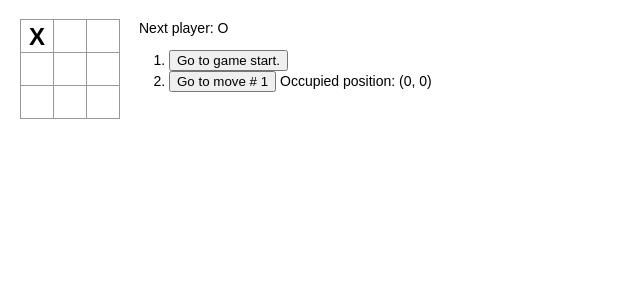
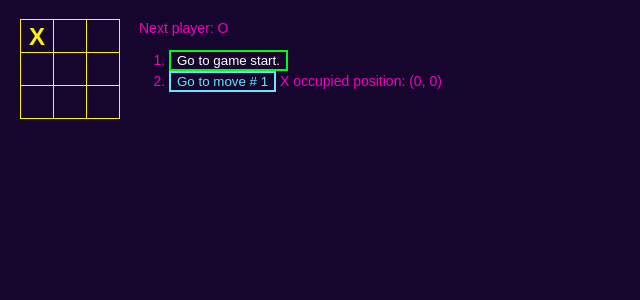
Before and after one commit to jsilke/orthogonal-octothorpe, a React (Create React App) app: page / in a window 1280 px wide. Both pictures are taken after a click on the button 37 px from the left and 36 px from the top of the page. Shown: the top 300 px of the page, without its empty margins (0-640 px from the left). Built offline with nearby package versions, Linux system fonts and the light colour scheme.

Commit message:
Add the value occupying a given square to the move description. Personalize styling of elements. Highlight the button representing the currently selected game state.

```diff
--- a/src/index.css
+++ b/src/index.css
@@ -1,4 +1,6 @@
 body {
+    background-color: #16062e;
+    color: #f502c0;
     font: 14px "Century Gothic", Futura, sans-serif;
     margin: 20px;
 }
@@ -6,6 +8,27 @@ body {
 ol,
 ul {
     padding-left: 30px;
+}
+
+.button {
+    background: none;
+    color: #66e6ff;
+    border: 2px solid;
+}
+
+.button:hover {
+    border-color: #fcf403;
+    color: white;
+}
+
+.button--active {
+    border-color: #00fa1d;
+    color: white;
+}
+
+.button--active:hover {
+    border-color: #00fa1d;
+    color: white;
 }
 
 .board-row:after {
@@ -19,9 +42,10 @@ ul {
 }
 
 .square {
-    background: #fff;
-    border: 1px solid #999;
+    background-color: #16062e;
+    border: 1px solid #fcf403;
     float: left;
+    color: #fcf403;
     font-size: 24px;
     font-weight: bold;
     line-height: 34px;
--- a/src/index.tsx
+++ b/src/index.tsx
@@ -130,11 +130,25 @@ class Game extends React.Component<GameProps, GameState> {
     this.updateState(history, squares, i);
   }
 
-  jumpTo(step: number) {
+  /**
+   * Reverts the state of the game to the selected move and appropriately styles the button to
+   * indicate the current state to the user.
+   * @param step - The move number to which the game state will be reverted.
+   */
+  jumpTo(e: React.MouseEvent<HTMLButtonElement, MouseEvent>, step: number) {
     this.setState({
       stepNumber: step,
       xIsNext: (step % 2) === 0,
     });
+
+    let formerActiveButton = document.querySelector('.button--active');
+    let clickedButton = e.currentTarget;
+    if (formerActiveButton) {
+      formerActiveButton.classList.remove('button--active');
+      clickedButton.classList.add('button--active');
+    } else {
+      throw new Error('No active button found!');
+    }
   }
 
   /**
@@ -184,14 +198,14 @@ class Game extends React.Component<GameProps, GameState> {
       if (coordinates.row !== null && coordinates.column !== null) {
         return (
           <li key={move}>
-            <button onClick={() => this.jumpTo(move)}>{desc}</button>
-            <span>{` Occupied position: (${coordinates.row}, ${coordinates.column})`}</span>
+            <button className="button" onClick={(e) => this.jumpTo(e, move)}>{desc}</button>
+            <span>{` ${move % 2 === 0 ? 'O' : 'X'} occupied position: (${coordinates.row}, ${coordinates.column})`}</span>
           </li>
         );
       }
       return (
         <li key={move}>
-          <button onClick={() => this.jumpTo(move)}>{desc}</button>
+          <button className="button button--active" onClick={(e) => this.jumpTo(e, move)}>{desc}</button>
         </li>
       );
     });
```
